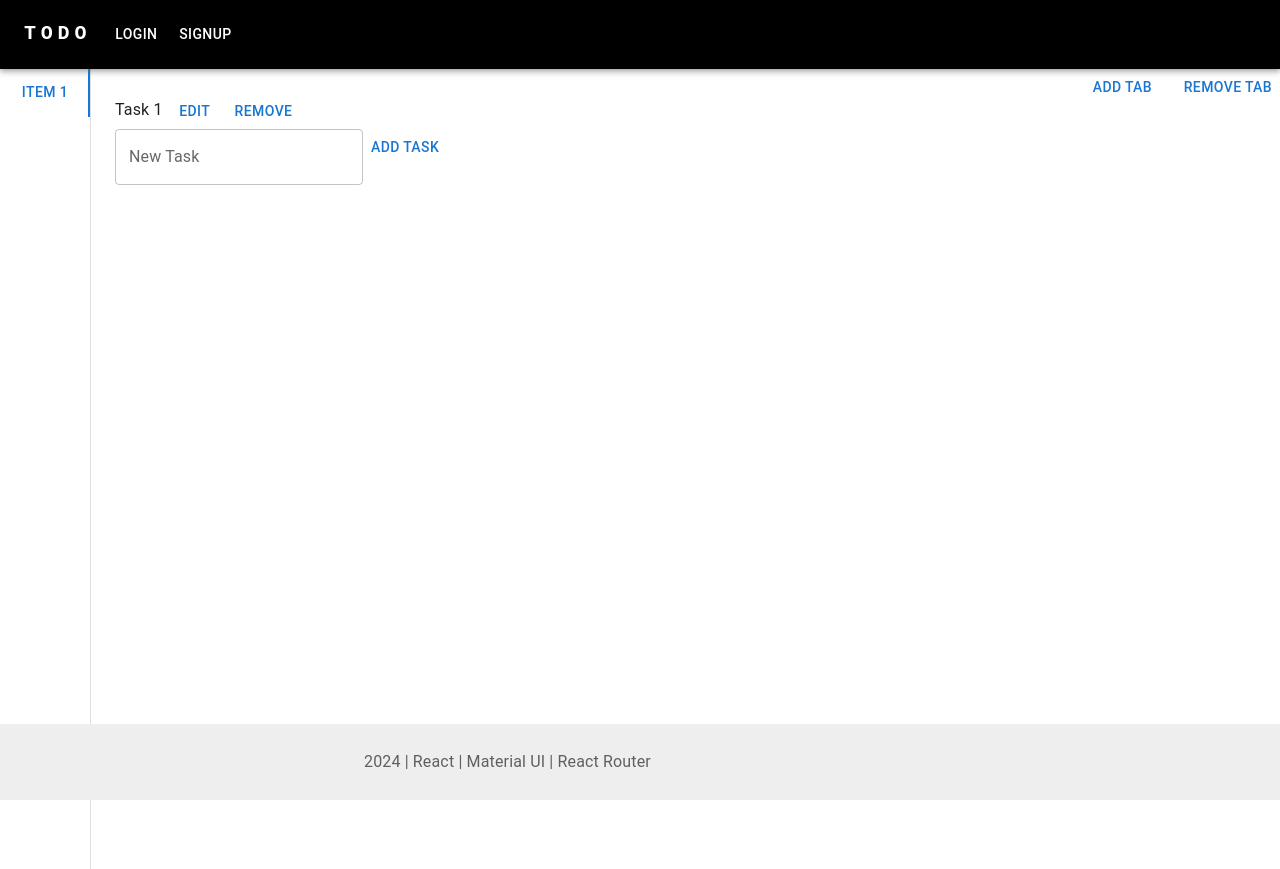
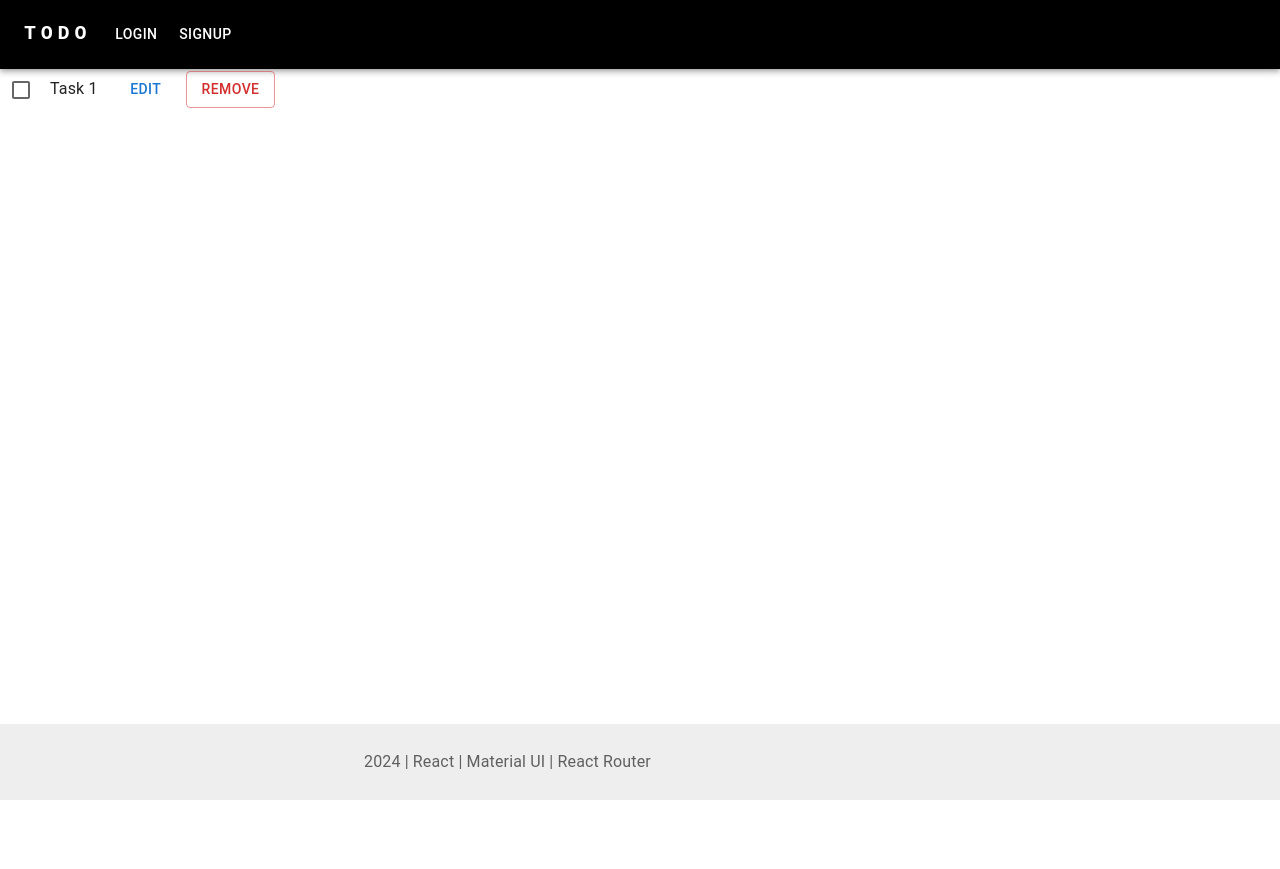
Before and after one commit to SnapperGee/todo, a React (Vite) app in the folder client/: page /task in a window 1280 px wide. Built offline with nearby package versions, Linux system fonts and the light colour scheme.

Commit message:
added time and date

```diff
--- a/client/src/page/task.tsx
+++ b/client/src/page/task.tsx
@@ -1,169 +1,143 @@
-
-import * as React from 'react';
-import Tabs from '@mui/material/Tabs';
-import Tab from '@mui/material/Tab';
-import Typography from '@mui/material/Typography';
+import React, { useState } from 'react';
 import Box from '@mui/material/Box';
 import TextField from '@mui/material/TextField';
 import Button from '@mui/material/Button';
+import Typography from '@mui/material/Typography';
+import Checkbox from '@mui/material/Checkbox';
+import InputLabel from '@mui/material/InputLabel';
+import FormControl from '@mui/material/FormControl';
 
 interface Task {
   id: number;
   title: string;
-}
-
-interface TabPanelProps {
-  children?: React.ReactNode;
-  index: number;
-  value: number;
-}
-
-function TabPanel(props: TabPanelProps) {
-  const { children, value, index, ...other } = props;
-
-  return (
-    <div
-      role="tabpanel"
-      hidden={value !== index}
-      id={`vertical-tabpanel-${index}`}
-      aria-labelledby={`vertical-tab-${index}`}
-      {...other}
-    >
-      {value === index && (
-        <Box sx={{ p: 3 }}>
-          <Typography>{children}</Typography>
-        </Box>
-      )}
-    </div>
-  );
-}
-
-function a11yProps(index: number) {
-  return {
-    id: `vertical-tab-${index}`,
-    'aria-controls': `vertical-tabpanel-${index}`,
-  };
+  completed: boolean;
+  dueDate?: string;
+  dueTime?: string;
 }
 
 export default function TaskTabs() {
-  const [value, setValue] = React.useState(0);
-  const [tasks, setTasks] = React.useState<Record<number, Task[]>>({
-    0: [{ id: 1, title: 'Task 1' }],
-  });
-  const [newTaskTitle, setNewTaskTitle] = React.useState('');
-  const [editingTaskId, setEditingTaskId] = React.useState<number | null>(null);
-  const [editedTaskTitle, setEditedTaskTitle] = React.useState('');
+  const [tasks, setTasks] = useState<Task[]>([
+    { id: 1, title: 'Task 1', completed: false },
+  ]);
+  const [editingTask, setEditingTask] = useState<Task | null>(null);
 
-  const handleChange = (_event: React.SyntheticEvent, newValue: number) => {
-    setValue(newValue);
-    setEditingTaskId(null);
+  const handleRemoveTask = (taskId: number) => {
+    setTasks((prevTasks) => prevTasks.filter((task) => task.id !== taskId));
+    if (editingTask?.id === taskId) {
+      setEditingTask(null);
+    }
   };
 
-  const handleAddTask = () => {
-    const updatedTasks = { ...tasks };
-    const newTaskId = updatedTasks[value]?.length ? updatedTasks[value][updatedTasks[value].length - 1].id + 1 : 1;
-    updatedTasks[value] = [...(updatedTasks[value] || []), { id: newTaskId, title: newTaskTitle }];
-    setTasks(updatedTasks);
-    setNewTaskTitle('');
+  const handleToggleTask = (taskId: number) => {
+    setTasks((prevTasks) =>
+      prevTasks.map((task) =>
+        task.id === taskId ? { ...task, completed: !task.completed } : task
+      )
+    );
   };
 
-  const handleRemoveTask = (taskId: number) => {
-    const updatedTasks = { ...tasks };
-    updatedTasks[value] = (updatedTasks[value] || []).filter((task) => task.id !== taskId);
-    setTasks(updatedTasks);
-  };
-
-  const handleEditTask = (taskId: number, title: string) => {
-    setEditingTaskId(taskId);
-    setEditedTaskTitle(title);
+  const handleEditTask = (task: Task) => {
+    setEditingTask(task);
   };
 
   const handleSaveTaskEdit = () => {
-    const updatedTasks = { ...tasks };
-    updatedTasks[value] = (updatedTasks[value] || []).map((task) =>
-      task.id === editingTaskId ? { ...task, title: editedTaskTitle } : task
+    if (editingTask) {
+      setTasks((prevTasks) =>
+        prevTasks.map((task) =>
+          task.id === editingTask.id
+            ? { ...task, title: editingTask.title, dueDate: editingTask.dueDate, dueTime: editingTask.dueTime }
+            : task
+        )
       );
-    setTasks(updatedTasks);
-    setEditingTaskId(null);
+      setEditingTask(null);
+    }
   };
 
   const handleCancelTaskEdit = () => {
-    setEditingTaskId(null);
-    setEditedTaskTitle('');
-  };
-
-  const handleAddTab = () => {
-    const updatedTasks = { ...tasks };
-    updatedTasks[value + 1] = [];
-    setTasks(updatedTasks);
-  };
-
-  const handleRemoveTab = () => {
-    if (value !== 0) {
-      const updatedTasks = { ...tasks };
-      delete updatedTasks[value];
-      setTasks(updatedTasks);
-      setValue(value - 1);
-    }
+    setEditingTask(null);
   };
 
   return (
     <Box sx={{ flexGrow: 1, display: 'flex', height: '100vh', position: 'relative' }}>
-      <Tabs
-        orientation="vertical"
-        variant="scrollable"
-        value={value}
-        onChange={handleChange}
-        aria-label="Vertical tabs example"
-        sx={{ borderRight: 1, borderColor: 'divider' }}
-      >
-        {Object.keys(tasks).map((index) => (
-          <Tab key={index} label={`Item ${Number(index) + 1}`} {...a11yProps(Number(index))} />
-        ))}
-      </Tabs>
-      <TabPanel value={value} index={value}>
       <div>
-          {tasks[value]?.map((task) => (
-            <div key={task.id}>
-              {editingTaskId === task.id ? (
-                <div>
+        {tasks.map((task) => (
+          <div key={task.id} style={{ display: 'flex', alignItems: 'center', marginBottom: '16px' }}>
+            <Checkbox
+              checked={task.completed}
+              onChange={() => handleToggleTask(task.id)}
+              sx={{ marginRight: '8px' }}
+            />
+            <div style={{ display: 'flex', flexDirection: 'column', alignItems: 'center' }}>
+              {editingTask?.id === task.id ? (
+                <div style={{ display: 'flex', flexDirection: 'column', alignItems: 'center', width: '100%' }}>
+                  <FormControl sx={{ marginBottom: '8px', width: '100%' }}>
+                    <InputLabel htmlFor={`edit-task-${task.id}-title`}></InputLabel>
                     <TextField
-                    label="Edit Task"
-                    value={editedTaskTitle}
-                    onChange={(e) => setEditedTaskTitle(e.target.value)}
+                      id={`edit-task-${task.id}-title`}
+                      placeholder=""
+                      value={editingTask.title}
+                      onChange={(e) =>
+                        setEditingTask((prev) => (prev ? { ...prev, title: e.target.value } : null))
+                      }
                     />
+                  </FormControl>
+                  <FormControl sx={{ marginBottom: '8px', width: '100%' }}>
+                    <InputLabel htmlFor={`edit-task-${task.id}-due-time`}></InputLabel>
+                    <TextField
+                      id={`edit-task-${task.id}-due-time`}
+                      type="time"
+                      placeholder=""
+                      value={editingTask.dueTime || ''}
+                      onChange={(e) =>
+                        setEditingTask((prev) => (prev ? { ...prev, dueTime: e.target.value } : null))
+                      }
+                    />
+                  </FormControl>
+                  <FormControl sx={{ marginBottom: '8px', width: '100%' }}>
+                    <InputLabel htmlFor={`edit-task-${task.id}-due-date`}></InputLabel>
+                    <TextField
+                      id={`edit-task-${task.id}-due-date`}
+                      type="date"
+                      placeholder=""
+                      value={editingTask.dueDate || ''}
+                      onChange={(e) =>
+                        setEditingTask((prev) => (prev ? { ...prev, dueDate: e.target.value } : null))
+                      }
+                    />
+                  </FormControl>
+                  <Box sx={{ display: 'flex', justifyContent: 'space-between', width: '100%' }}>
                     <Button onClick={handleSaveTaskEdit}>Save</Button>
                     <Button onClick={handleCancelTaskEdit}>Cancel</Button>
+                  </Box>
                 </div>
               ) : (
                 <div>
-                  {task.title}
-                  <Button onClick={() => handleEditTask(task.id, task.title)}>Edit</Button>
-                  <Button onClick={() => handleRemoveTask(task.id)}>Remove</Button>
+                  <span style={{ fontSize: '1rem', marginRight: '8px' }}>{task.title}</span>
+                  {task.dueDate && (
+                    <Typography variant="caption" sx={{ fontSize: '0.8rem', marginTop: '4px' }}>
+                      Due: {new Date(task.dueDate).toLocaleDateString()}
+                    </Typography>
+                  )}
+                  {task.dueTime && (
+                    <Typography variant="caption" sx={{ fontSize: '0.8rem', marginTop: '4px' }}>
+                      Time: {task.dueTime}
+                    </Typography>
+                  )}
+                  <Button onClick={() => handleEditTask(task)} sx={{ marginLeft: '8px' }}>Edit</Button>
+                  <Button
+                    onClick={() => handleRemoveTask(task.id)}
+                    variant="outlined"
+                    color="error"
+                    sx={{ marginLeft: '8px' }}
+                  >
+                    Remove
+                  </Button>
                 </div>
               )}
             </div>
+          </div>
         ))}
       </div>
-        <TextField
-          label="New Task"
-          value={newTaskTitle}
-          onChange={(e) => setNewTaskTitle(e.target.value)}
-        />
-        <Button onClick={handleAddTask}>Add Task</Button>
-      </TabPanel>
-      <Button
-        onClick={handleAddTab}
-        sx={{ position: 'absolute', top: 0, right: 120 }}
-      >
-        Add Tab
-      </Button>
-      <Button
-        onClick={handleRemoveTab}
-        sx={{ position: 'absolute', top: 0, right: 0 }}
-      >
-        Remove Tab
-      </Button>
     </Box>
   );
 }
```
Lines whose indentation alone changed are shown as unchanged.
